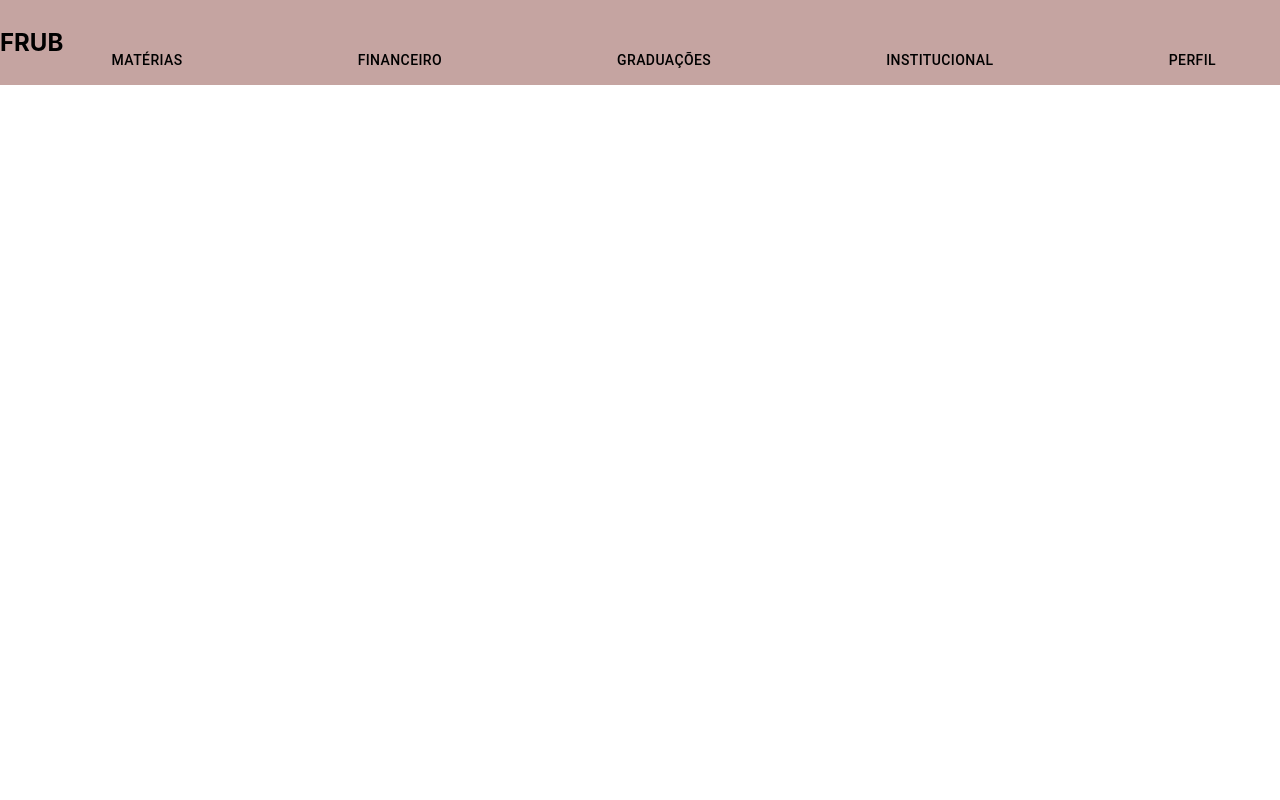
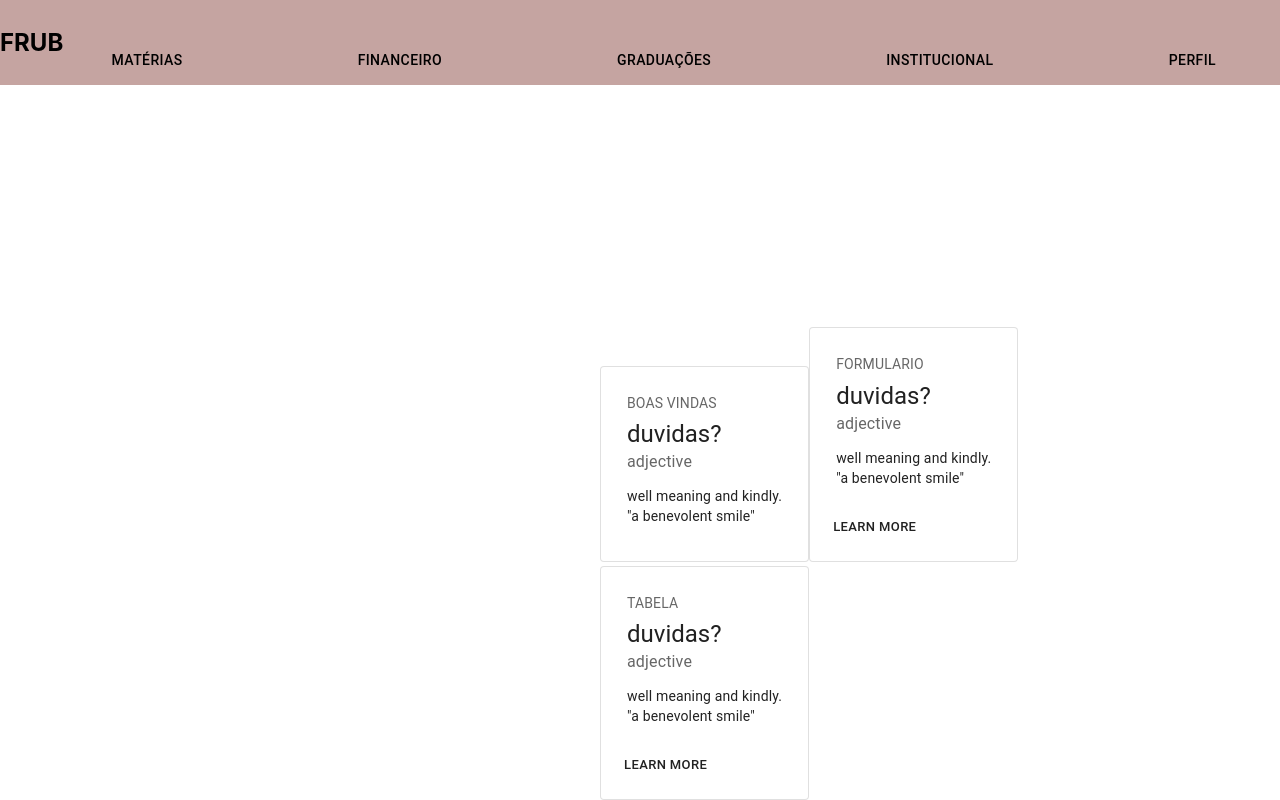
Before and after one commit to JordanaTomio/trabalho2webreact, a React (Create React App) app: page /login in a window 1280 px wide. Built offline with nearby package versions, Linux system fonts and the light colour scheme.

Commit message:
Add cards

```diff
--- a/src/App.css
+++ b/src/App.css
@@ -132,3 +132,16 @@
   text-align: right;
   background-color: #C5A4A1;
 }
+
+.card {
+  height: auto;
+  display: inline-block;
+  margin-top: 150px;
+  margin-left: 500px;
+  padding: 100px;
+}
+
+.card2 {
+  display: inline-block;
+  padding: 10px;
+}
--- a/src/Login.js
+++ b/src/Login.js
@@ -6,7 +6,14 @@ import MenuItem from "@material-ui/core/MenuItem";
 import Toolbar from "@material-ui/core/Toolbar";
 import { menuItems } from "./infoMenus";
 import {Link, useNavigate} from "react-router-dom";
+import {Card, CardActions, CardContent, Typography} from "@mui/material";
 
+const styles = {
+    card: {
+        minWidth: 275,
+        display: "inline-block"
+    }
+};
 
 export default function Login() {
     const navigate = useNavigate();
@@ -56,6 +63,73 @@ export default function Login() {
                     </div>
                 ))}
             </Toolbar>
+
+            <div className="card">
+                <Card variant="outlined" sx={{ minWidth: 100 }} className="card2">
+                    <CardContent>
+                        <Typography sx={{ fontSize: 14 }} color="text.secondary" gutterBottom>
+                            BOAS VINDAS
+                        </Typography>
+                        <Typography variant="h5" component="div">
+                            duvidas?
+                        </Typography>
+                        <Typography sx={{ mb: 1.5 }} color="text.secondary">
+                            adjective
+                        </Typography>
+                        <Typography variant="body2">
+                            well meaning and kindly.
+                            <br />
+                            {'"a benevolent smile"'}
+                        </Typography>
+                    </CardContent>
+                </Card>
+
+                <Card variant="outlined" sx={{ minWidth: 100 }} className="card2">
+                    <CardContent>
+                        <Typography sx={{ fontSize: 14 }} color="text.secondary" gutterBottom>
+                            FORMULARIO
+                        </Typography>
+                        <Typography variant="h5" component="div">
+                            duvidas?
+                        </Typography>
+                        <Typography sx={{ mb: 1.5 }} color="text.secondary">
+                            adjective
+                        </Typography>
+                        <Typography variant="body2">
+                            well meaning and kindly.
+                            <br />
+                            {'"a benevolent smile"'}
+                        </Typography>
+                    </CardContent>
+                    <CardActions>
+                        <Button size="small">Learn More</Button>
+                    </CardActions>
+                </Card>
+
+                <Card variant="outlined" sx={{ minWidth: 100 }}  className="card2">
+                    <CardContent>
+                        <Typography sx={{ fontSize: 14 }} color="text.secondary" gutterBottom>
+                            TABELA
+                        </Typography>
+                        <Typography variant="h5" component="div">
+                            duvidas?
+                        </Typography>
+                        <Typography sx={{ mb: 1.5 }} color="text.secondary">
+                            adjective
+                        </Typography>
+                        <Typography variant="body2">
+                            well meaning and kindly.
+                            <br />
+                            {'"a benevolent smile"'}
+                        </Typography>
+                    </CardContent>
+                    <CardActions>
+                        <Button size="small">Learn More</Button>
+                    </CardActions>
+                </Card>
+            </div>
+
+
         </div>
             <div className="rodape"> Alunos: Elizabeth, Jordana e Ueran.</div>
         </div>
```
